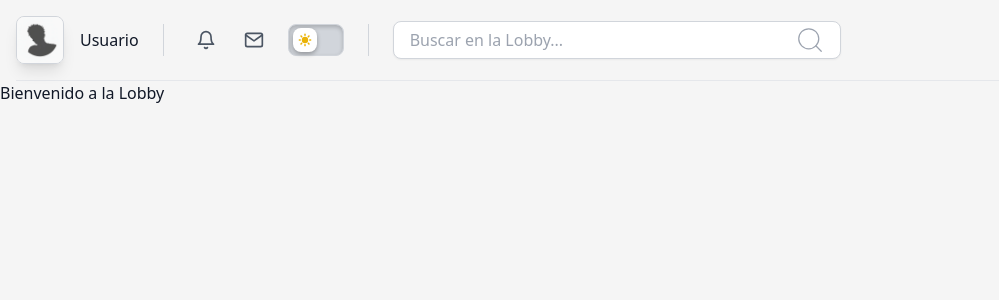
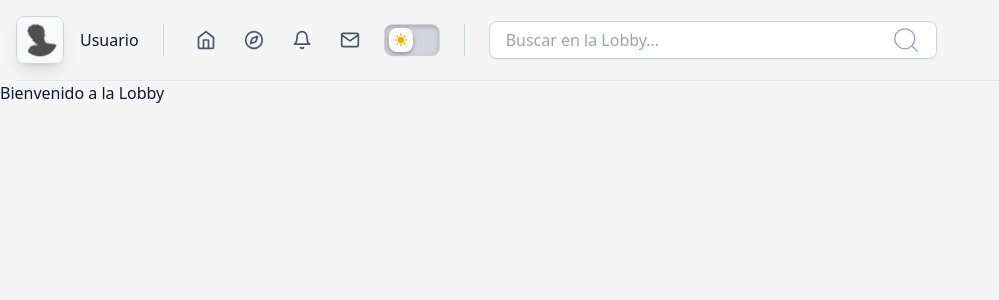
Before and after one commit to hazaelbc/SpotApp-2026, a React (Vite) app in the folder spotapp-frontend/: page /lobby in a window 1280 px wide. Shown: the top 300 px of the page, without its empty margins (0-999 px from the left). Built offline with nearby package versions, Linux system fonts and the light colour scheme; no server answers; sample sign-in values are in the browser's storage.

Commit message:
implementacion de iconos

```diff
--- a/spotapp-frontend/src/pantallas/lobby/index.jsx
+++ b/spotapp-frontend/src/pantallas/lobby/index.jsx
@@ -3,7 +3,7 @@ import BarraBusqueda from "../../componentes/barra-busqueda";
 import FotoPerfil from "../../componentes/foto-perfil";
 import ThemeToggle from "../../componentes/themeToggle";
 import { useUser } from "../../userProvider";
-import { FiBell, FiMail } from "react-icons/fi";
+import { FiBell, FiMail, FiHome, FiCompass } from "react-icons/fi";
 
 export const Lobby = ({ children }) => {
   const { user } = useUser();
@@ -24,8 +24,20 @@ export const Lobby = ({ children }) => {
             {/* Línea divisora */}
             <div className="h-6 sm:h-8 w-px bg-gray-300 dark:bg-[var(--border-color)] mx-1 sm:mx-2"></div>
 
-            {/* Herramientas: notificaciones y mensajes */}
+            {/* Herramientas: home, explorar, notificaciones y mensajes */}
             <div className="flex items-center gap-1 sm:gap-3">
+              <button
+                className="p-1.5 sm:p-2 hover:bg-gray-100 dark:hover:bg-[var(--bg-tertiary)] rounded-lg transition-colors duration-200"
+                aria-label="Home"
+              >
+                <FiHome className="w-4 h-4 sm:w-5 sm:h-5 text-gray-600 dark:text-[var(--text-secondary)]" />
+              </button>
+              <button
+                className="p-1.5 sm:p-2 hover:bg-gray-100 dark:hover:bg-[var(--bg-tertiary)] rounded-lg transition-colors duration-200"
+                aria-label="Explorar"
+              >
+                <FiCompass className="w-4 h-4 sm:w-5 sm:h-5 text-gray-600 dark:text-[var(--text-secondary)]" />
+              </button>
               <button
                 className="p-1.5 sm:p-2 hover:bg-gray-100 dark:hover:bg-[var(--bg-tertiary)] rounded-lg transition-colors duration-200"
                 aria-label="Notificaciones"
```
